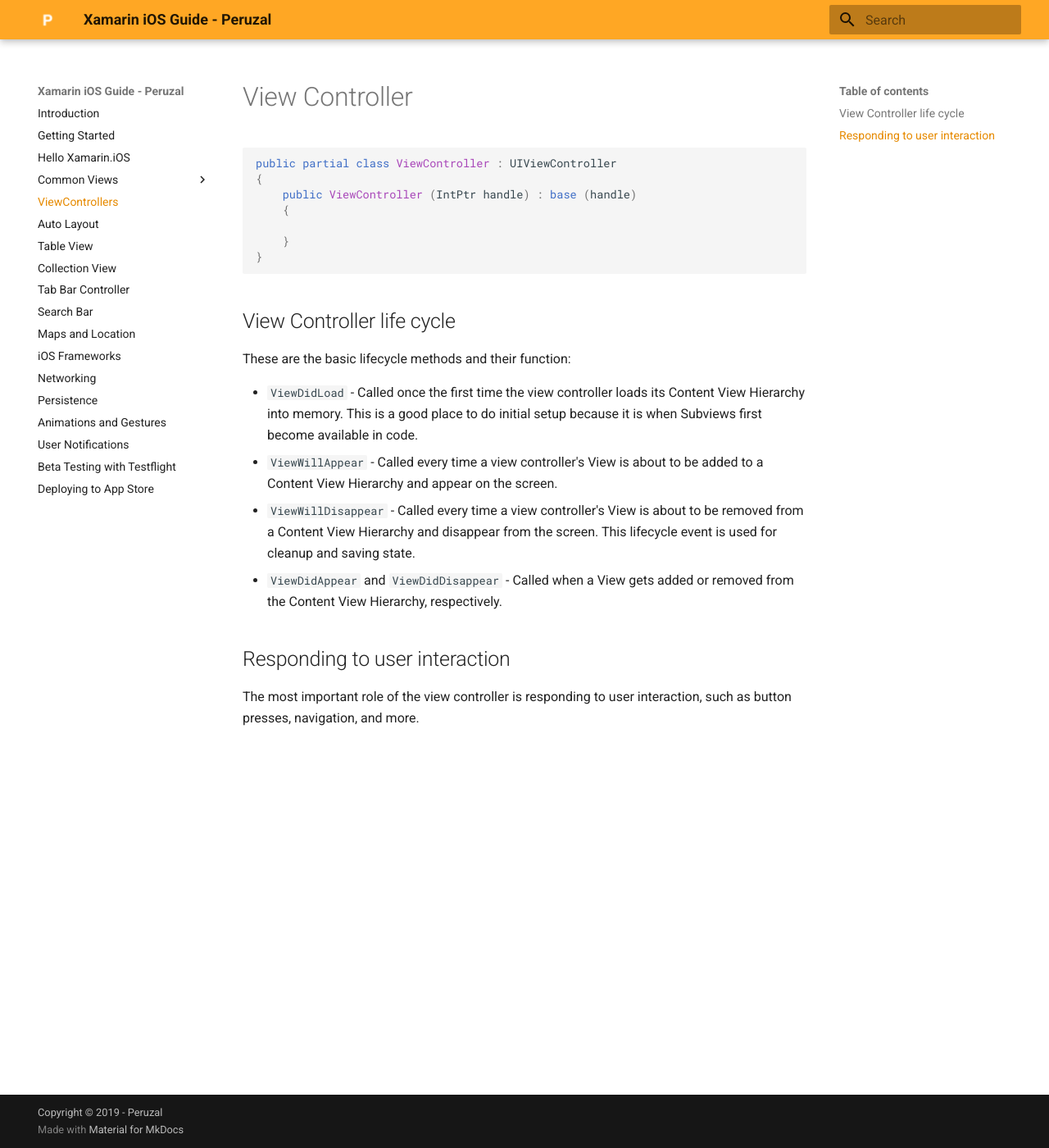
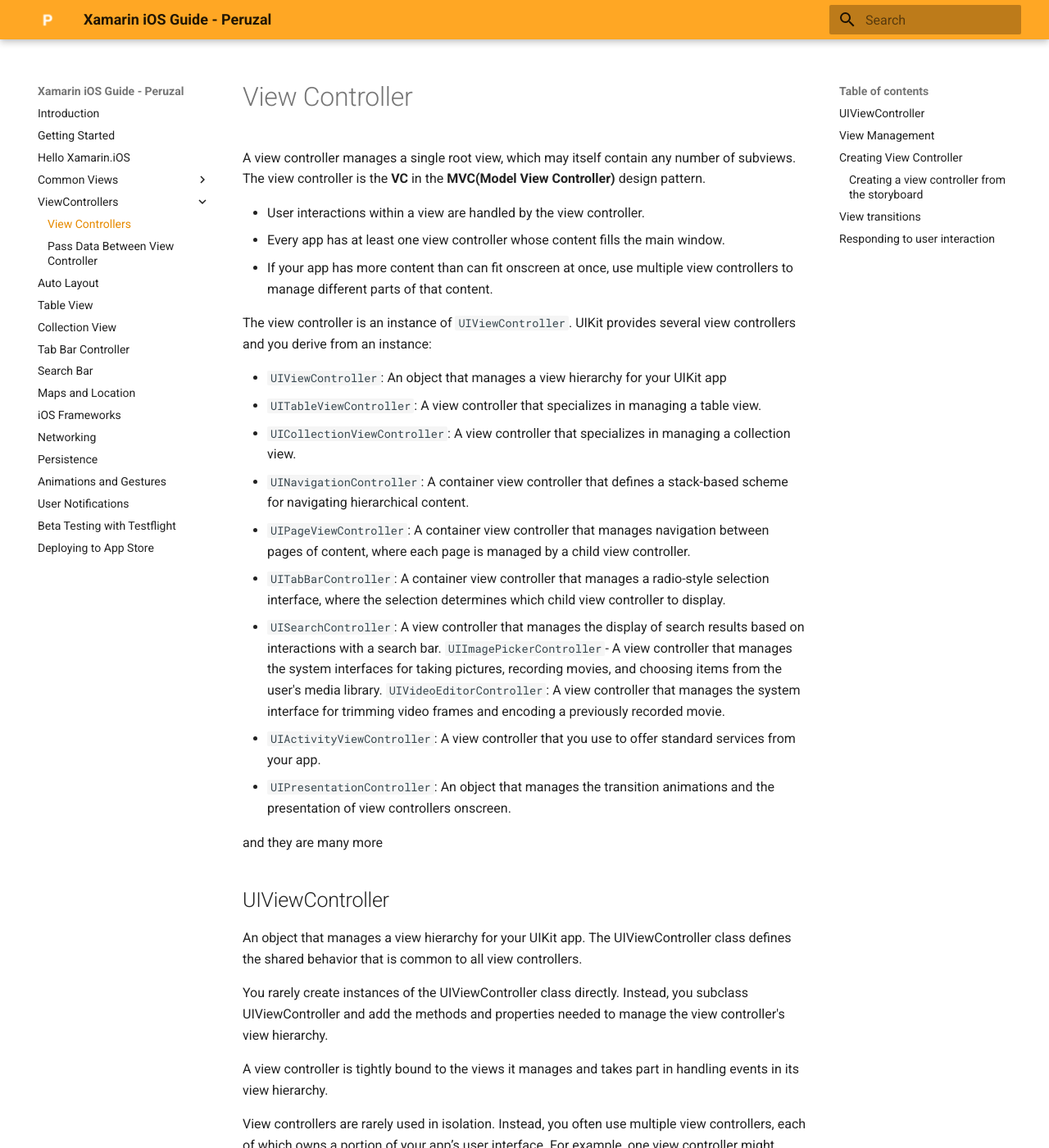
Before and after one commit to Peruzal/xamarin-ios-guide, an MkDocs documentation site: the page built from docs/view-controllers.md, in a window 1280 px wide and 1400 px high. Shown: the whole window at 82% size. Built offline with MkDocs 1.6.1 and Material for MkDocs 9.7.7, drawn with Linux system fonts in a browser that asks for light colours; some of the changed text lies outside the part shown.

````diff
--- a/docs/view-controllers.md
+++ b/docs/view-controllers.md
@@ -1,4 +1,36 @@
 # View Controller
+
+A view controller manages a single root view, which may itself contain any number of subviews. The view controller is the **VC** in the **MVC(Model View Controller)** design pattern.
+
+- User interactions within a view are handled by the view controller.
+- Every app has at least one view controller whose content fills the main window.
+- If your app has more content than can fit onscreen at once, use multiple view controllers to manage different parts of that content.
+
+The view controller is an instance of `UIViewController`. UIKit provides several view controllers and you derive from an instance:
+
+- `UIViewController`: An object that manages a view hierarchy for your UIKit app
+- `UITableViewController`: A view controller that specializes in managing a table view.
+- `UICollectionViewController`: A view controller that specializes in managing a collection view.
+- `UINavigationController`: A container view controller that defines a stack-based scheme for navigating hierarchical content.
+- `UIPageViewController`: A container view controller that manages navigation between pages of content, where each page is managed by a child view controller.
+- `UITabBarController`: A container view controller that manages a radio-style selection interface, where the selection determines which child view controller to display.
+- `UISearchController`: A view controller that manages the display of search results based on interactions with a search bar.
+`UIImagePickerController`- A view controller that manages the system interfaces for taking pictures, recording movies, and choosing items from the user's media library.
+`UIVideoEditorController`: A view controller that manages the system interface for trimming video frames and encoding a previously recorded movie.
+- `UIActivityViewController`: A view controller that you use to offer standard services from your app.
+- `UIPresentationController`: An object that manages the transition animations and the presentation of view controllers onscreen.
+
+and they are many more
+
+## UIViewController
+
+An object that manages a view hierarchy for your UIKit app. The UIViewController class defines the shared behavior that is common to all view controllers.
+
+You rarely create instances of the UIViewController class directly. Instead, you subclass UIViewController and add the methods and properties needed to manage the view controller's view hierarchy.
+
+A view controller is tightly bound to the views it manages and takes part in handling events in its view hierarchy.
+
+View controllers are rarely used in isolation. Instead, you often use multiple view controllers, each of which owns a portion of your app’s user interface. For example, one view controller might display a table of items while a different view controller displays the selected item from that table.
 
 ```csharp
 public partial class ViewController : UIViewController
@@ -10,9 +42,37 @@ public partial class ViewController : UIViewController
 }
 ```
 
-## View Controller life cycle
+## View Management
 
-These are the basic lifecycle methods and their function:
+Each view manages a view hierachy, the view controller have the `View` property, which is the root view. The root view is the parent view for the rest of the hierarchy.
+
+## Creating View Controller
+
+View controllers can be created in the story board. Within the story board, the app views and connections to other view controller is specified.
+
+### Creating a view controller from the storyboard
+
+You can use code to instantiate a view controller using the `InstantiateViewController()` method of the story board as follows:
+
+```csharp
+// Instantiate a view controller with StoryBoardID ControlsTableViewController
+var controlsTVC = Storyboard.InstantiateViewController("ControlsTableViewController") as ControlsTableViewController;
+
+// Present the view controller
+PresentViewController(controlsTVC, true, null);
+```
+
+The above view controller have the properties set as show in the figure below:
+
+![Instantiate View Controller][2]
+
+
+## View transitions
+
+When the visibility of its views changes, a view controller automatically calls its own methods so that subclasses can respond to the change.
+
+![View controller notifications][1]
+
 
 - `ViewDidLoad` - Called once the first time the view controller loads its Content View Hierarchy into memory. This is a good place to do initial setup because it is when Subviews first become available in code.
 - `ViewWillAppear` - Called every time a view controller's View is about to be added to a Content View Hierarchy and appear on the screen.
@@ -22,3 +82,6 @@ These are the basic lifecycle methods and their function:
 ## Responding to user interaction
 
 The most important role of the view controller is responding to user interaction, such as button presses, navigation, and more.
+
+[1]: /images/viewcontroller-notifications.png
+[2]: /images/storyboard-id.png
--- a/mkdocs.yml
+++ b/mkdocs.yml
@@ -46,7 +46,9 @@ nav:
     - Stepper: stepper.md
     - Date Picker: date-picker.md
     - Displaying Alerts: alerts.md
-  - ViewControllers: view-controllers.md
+  - ViewControllers:
+      - View Controllers: view-controllers.md
+      - Pass Data Between View Controller: pass-data-between-view-controllers.md
   - Auto Layout: auto-layout.md
   - Table View: table-view.md
   - Collection View: collection-view.md
````
Also changed, not shown: docs/auto-layout.md (+37 -0 lines), docs/pass-data-between-view-controllers.md (added, +75 -0 lines), docs/images/alignandpin.jpg (added), docs/images/autolayoutresolve.jpeg (added), docs/images/constraint-handles.png (added), docs/images/login-segue.png (added), docs/images/pass-data-back.png (added), docs/images/pass-data.png (added), docs/images/storyboard-id.png (added), docs/images/switch-constraint-editing.png (added), docs/images/viewcontroller-notifications.png (added).
